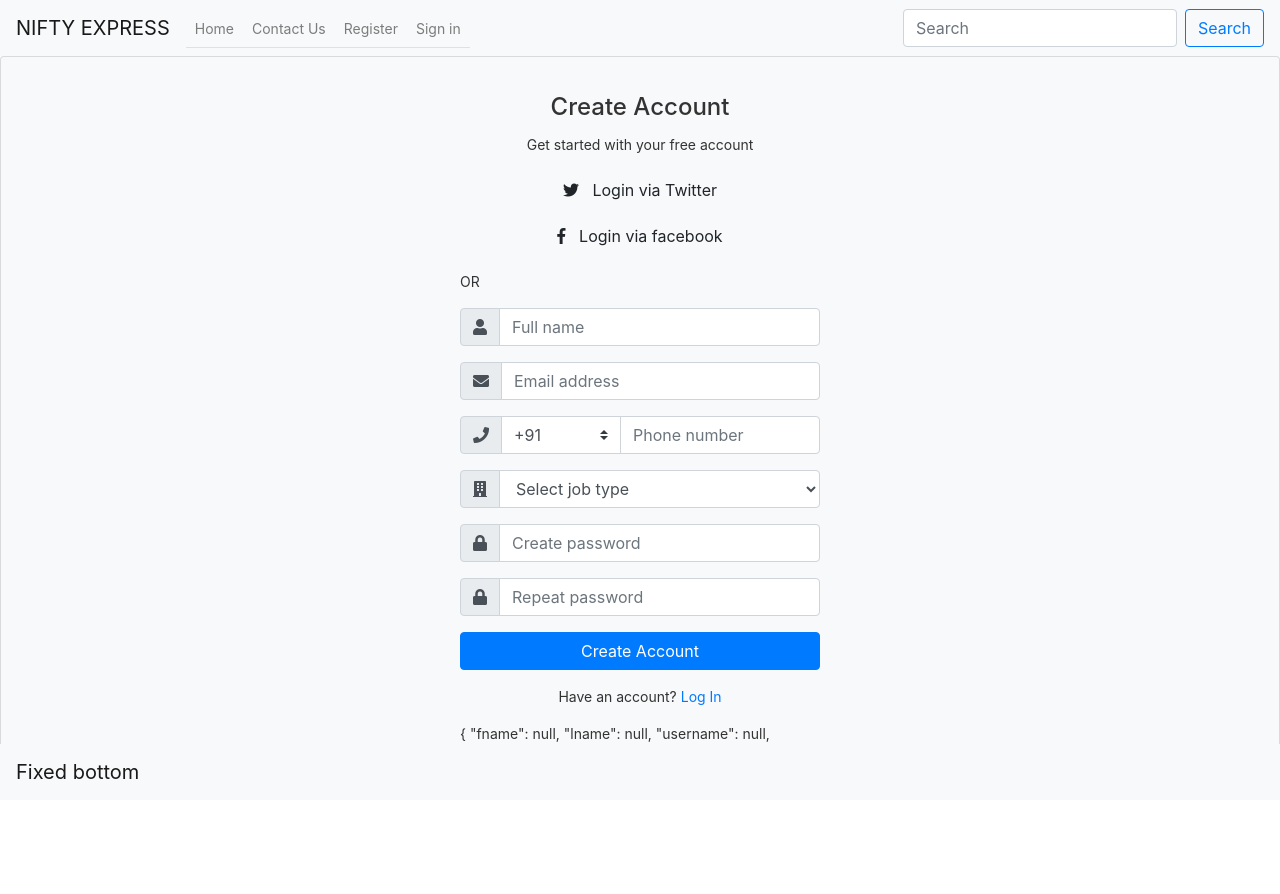
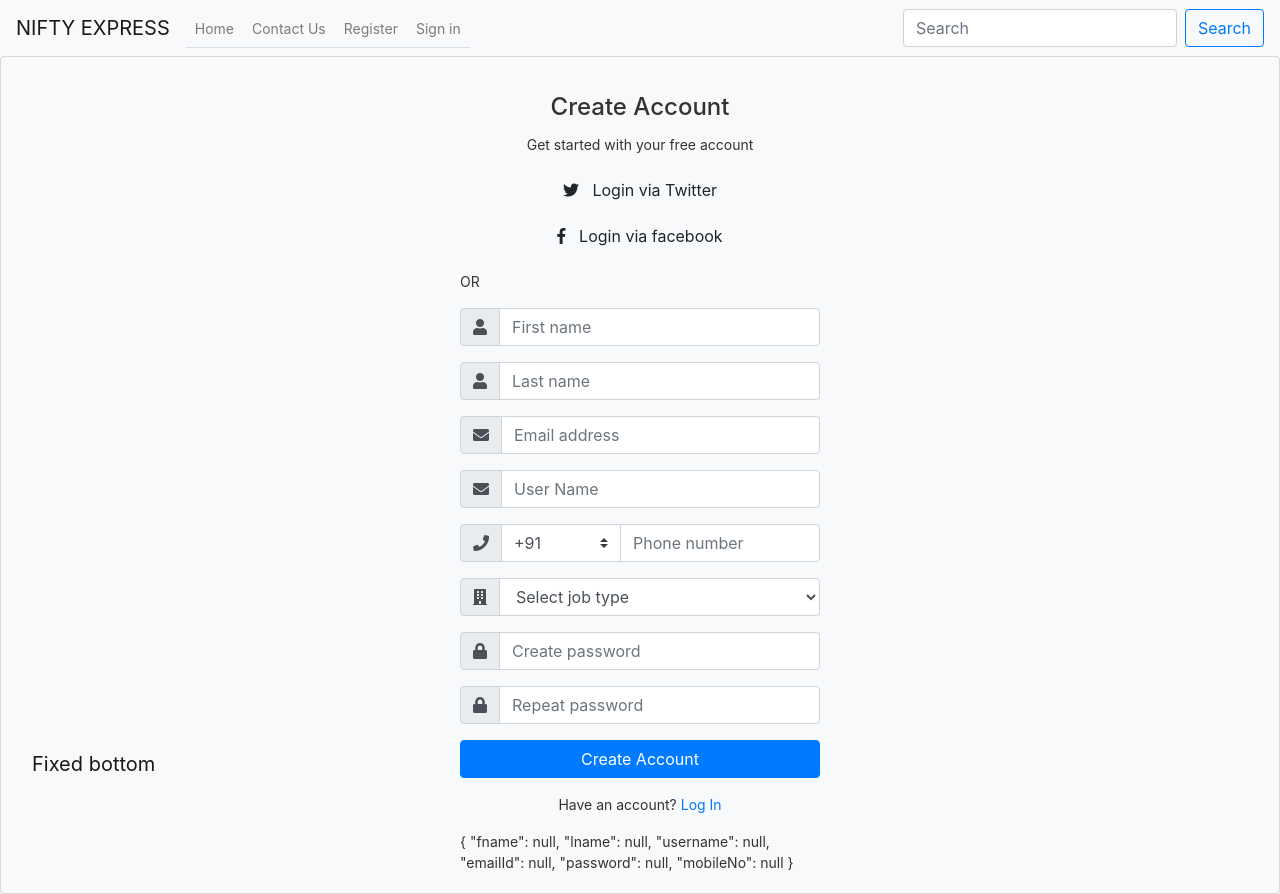
Before and after one commit to sunilshukla77/niftyexpress, an Angular app: page /signup in a window 1280 px wide. Before the commit the page ends 800 px from the top, so only its background shows below. Built offline with nearby package versions, Linux system fonts and the light colour scheme.

Commit message:
Updated Registration

```diff
--- a/src/app/footer/footer.component.html
+++ b/src/app/footer/footer.component.html
@@ -1,3 +1,5 @@
-<nav class="navbar fixed-bottom navbar-light bg-light">
-    <a class="navbar-brand" href="#">Fixed bottom</a>
+<nav class="navbar navbar-expand-lg-bottom navbar-light bg-light">
+        <a class="navbar-brand" href="#">Fixed bottom</a>
+        <div class="collapse navbar-collapse" id="navbarSupportedContent">
+    </div>
   </nav>
--- a/src/app/home/home.component.html
+++ b/src/app/home/home.component.html
@@ -1,6 +1,7 @@
 <div class="container align-content-center border-primary">
-<div id="HomeCarousel" class="carousel slide w-50 ml-auto mr-auto" data-ride="carousel">
-    <div class="carousel-inner">
+<form class = 'card p-4 bg-light'>
+<div id="HomeCarousel" class="carousel slide w-50 mr-auto" data-ride="carousel">
+      <div class="carousel-inner">
       <div class="carousel-item active" data-interval="10000">
         <img src="/assets/Image/city1.jpg" width="140" height="400" class="d-block w-100" alt="first slide">
       </div>
@@ -23,5 +24,5 @@
       <span class="sr-only">Next</span>
     </a>
   </div>
-
+  </form>
 </div>
--- a/src/app/signup/registration.component.html
+++ b/src/app/signup/registration.component.html
@@ -16,13 +16,25 @@
 		<div class="input-group-prepend">
 		    <span class="input-group-text"> <i class="fa fa-user"></i> </span>
 		 </div>
-        <input name="name" class="form-control" placeholder="Full name" type="text" [(ngModel)]="signup.fname">
+        <input name="fname" class="form-control" placeholder="First name" type="text" [(ngModel)]="signup.fname">
+    </div> <!-- form-group// -->
+    <div class="form-group input-group">
+    <div class="input-group-prepend">
+      <span class="input-group-text"> <i class="fa fa-user"></i> </span>
+   </div>
+      <input name="lname" class="form-control" placeholder="Last name" type="text" [(ngModel)]="signup.lname">
+  </div> <!-- form-group// -->
+    <div class="form-group input-group">
+    	<div class="input-group-prepend">
+		    <span class="input-group-text"> <i class="fa fa-envelope"></i> </span>
+		 </div>
+        <input name="emailId" class="form-control" placeholder="Email address" type="email" [(ngModel)]="signup.emailId">
     </div> <!-- form-group// -->
     <div class="form-group input-group">
     	<div class="input-group-prepend">
 		    <span class="input-group-text"> <i class="fa fa-envelope"></i> </span>
 		 </div>
-        <input name="" class="form-control" placeholder="Email address" type="email">
+        <input name="username" class="form-control" placeholder="User Name" type="username" [(ngModel)]="signup.username">
     </div> <!-- form-group// -->
     <div class="form-group input-group">
     	<div class="input-group-prepend">
@@ -34,7 +46,7 @@
 		    <option value="2">+4</option>
 		    <option value="3">+7</option>
 		</select>
-    	<input name="" class="form-control" placeholder="Phone number" type="text">
+    	<input name="mobileNo" class="form-control" placeholder="Phone number" type="text" [(ngModel)]="signup.mobileNo">
     </div> <!-- form-group// -->
     <div class="form-group input-group">
     	<div class="input-group-prepend">
@@ -51,7 +63,7 @@
     	<div class="input-group-prepend">
 		    <span class="input-group-text"> <i class="fa fa-lock"></i> </span>
 		</div>
-        <input class="form-control" placeholder="Create password" type="password">
+        <input name = "password" input class="form-control" placeholder="Create password" type="password" [(ngModel)]="signup.password">
     </div> <!-- form-group// -->
     <div class="form-group input-group">
     	<div class="input-group-prepend">
```
